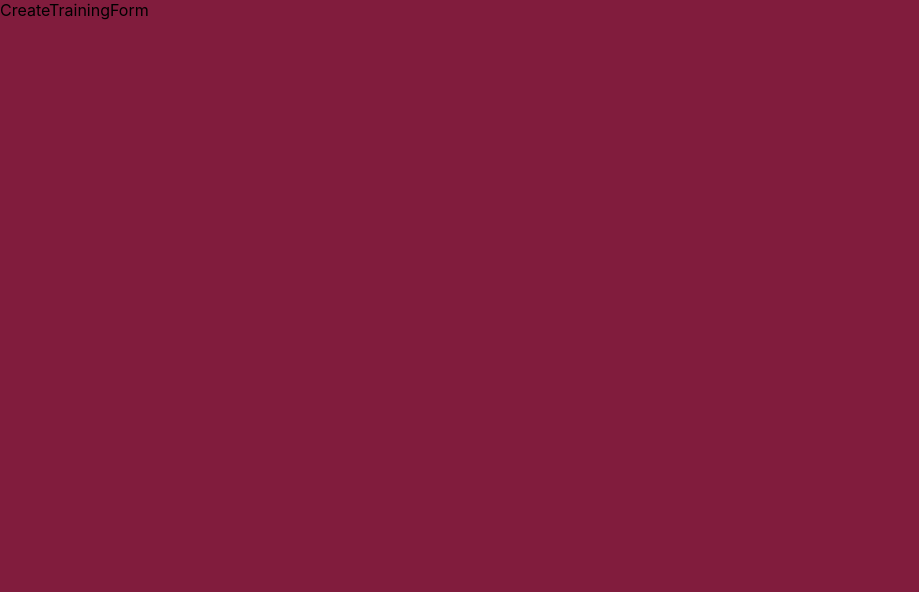
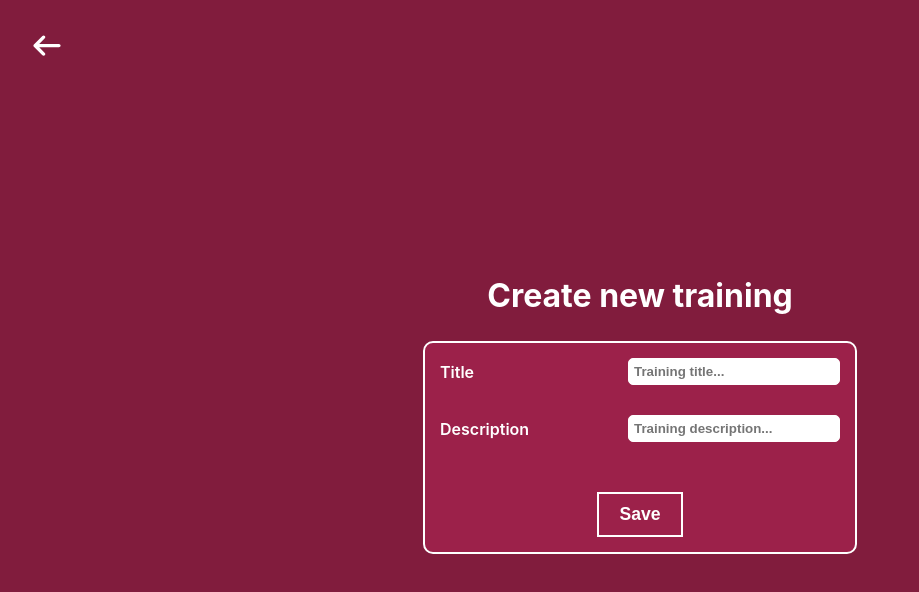
Before and after one commit to Maks4529/Training-app, a React (Create React App) app in the folder client/: page /create in a window 1280 px wide. Shown: the top 592 px of the page, without its empty margins (0-919 px from the left). Built offline with nearby package versions, Linux system fonts and the light colour scheme; the HTML template or start-up script is replaced by a standard one.

Commit message:
Add create training page and create training form

```diff
--- a/client/public/index.html
+++ b/client/public/index.html
@@ -24,7 +24,7 @@
       work correctly both with client-side routing and a non-root public URL.
       Learn how to configure a non-root public URL by running `npm run build`.
     -->
-    <title>React App</title>
+    <title>SkillFit</title>
   </head>
   <body>
     <noscript>You need to enable JavaScript to run this app.</noscript>
--- a/client/src/components/CreateTrainingForm/CreateTrainingForm.module.sass
+++ b/client/src/components/CreateTrainingForm/CreateTrainingForm.module.sass
@@ -0,0 +1,32 @@
+.form
+    display: flex
+    flex-direction: column
+    gap: 30px
+    border: 2px solid white
+    border-radius: 10px
+    background-color: rgb(156, 33, 74)
+    min-width: 400px
+    max-width: 600px
+    padding: 15px
+
+.submitBtn
+    border: 2px solid white
+    background-color: transparent
+    align-self: center
+    padding: 10px 20px
+    font-size: 1.1rem
+    font-weight: 600
+    margin-top: 20px
+    color: white
+    transition: background-color 0.3s, border-radius 0.3s
+    &:hover
+        background-color: white
+        color: black
+        border-radius: 5px
+
+.error
+    color: white
+    position: absolute
+    top: 30px
+    right: 0
+    font-size: 0.8rem
--- a/client/src/components/CreateTrainingForm/index.jsx
+++ b/client/src/components/CreateTrainingForm/index.jsx
@@ -1,7 +1,51 @@
-function CreateTrainingForm() {
+import {Formik, Form} from 'formik';
+import {connect} from 'react-redux';
+import Input from './../inputs';
+import styles from './CreateTrainingForm.module.sass';
+import { createTrainingThunk } from './../../store/slices/trainingsSlice';
+
+function CreateTrainingForm({createTraining}) {
+  const initialValues = {
+    title: '',
+    description: '',
+  };
+
+  const classes = {
+      input: styles.input,
+      error: styles.error,
+      valid: styles.valid,
+      invalid: styles.invalid,
+    };
+
+    const handleSubmit = (values, formikBag) => {
+      createTraining({
+        title: values.title,
+        description: values.description,
+      });
+
+      formikBag.resetForm();
+    };
+
   return (
-    <div>CreateTrainingForm</div>
+    <Formik
+    initialValues={initialValues}
+    onSubmit={handleSubmit}
+    >
+      {formikProps => (
+        <Form className={styles.form}>
+          <Input label='Title' type='text' name='title' placeholder='Training title...'
+          classes={classes} />
+          <Input label='Description' type='text' name='description' placeholder='Training description...'
+          classes={classes} />
+          <button type='submit' className={styles.submitBtn}>Save</button>
+        </Form>
+      )}
+    </Formik>
   )
 }
 
-export default CreateTrainingForm
+const mapDispatchToProps = dispatch => ({
+  createTraining: data => dispatch(createTrainingThunk(data)),
+});
+
+export default connect(null, mapDispatchToProps) (CreateTrainingForm);
--- a/client/src/pages/CreateTrainingPage/CreateTrainingPage.module.sass
+++ b/client/src/pages/CreateTrainingPage/CreateTrainingPage.module.sass
@@ -0,0 +1,8 @@
+.createTrainingPage
+    display: flex
+    flex-direction: column
+    justify-content: center
+    align-items: center
+    width: 100%
+    height: 100vh
+    position: relative
--- a/client/src/pages/CreateTrainingPage/index.jsx
+++ b/client/src/pages/CreateTrainingPage/index.jsx
@@ -1,8 +1,14 @@
 import CreateTrainingForm from "../../components/CreateTrainingForm";
+import HomeButton from '../../components/HomeButton';
+import styles from './CreateTrainingPage.module.sass';
 
 function CreateTrainingPage() {
   return (
-    <div><CreateTrainingForm/></div>
+    <div className={styles.createTrainingPage}>
+      <HomeButton className={styles.homeBtn} />
+      <h2>Create new training</h2>
+      <CreateTrainingForm/>
+    </div>
   )
 }
 
```
